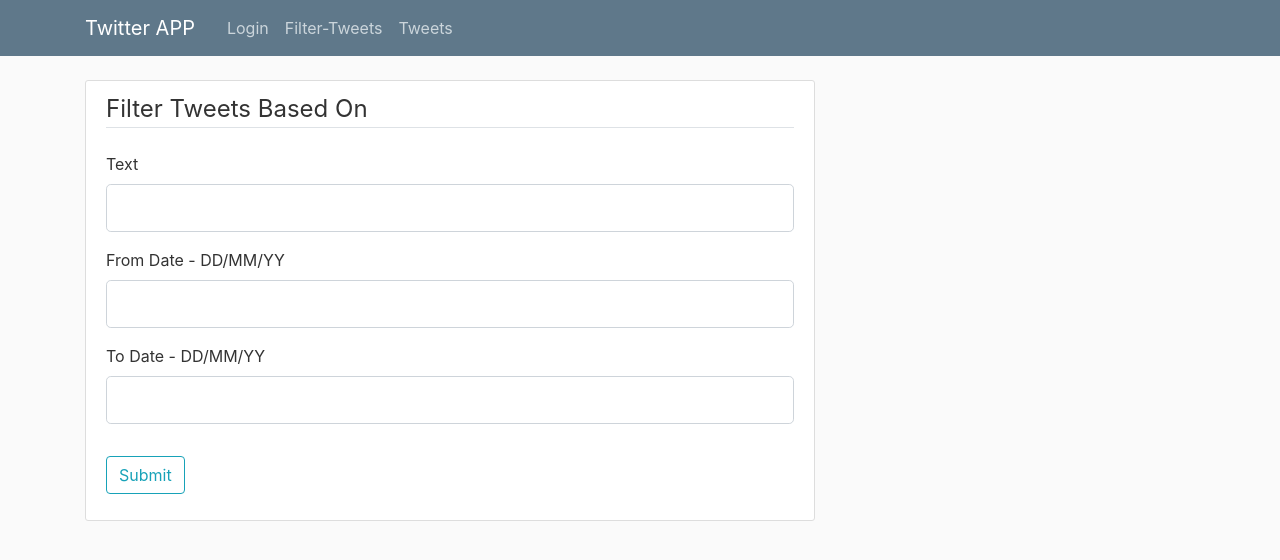
After one commit to praveenr2998/Twitter_App, a Flask app: page /filter in a window 1280 px wide. The commit adds this page. Shown: the top 560 px of the page. Run offline with Flask 2, Linux system fonts and the light colour scheme; some libraries are stand-ins or nearby versions.

```diff
--- a/app.py
+++ b/app.py
@@ -1,22 +1,39 @@
-from flask import Flask, request,render_template
+from flask import Flask, request,render_template, Flask, url_for, flash, redirect, session
 from tweepy.models import Status
 from models import features
+from forms import FilterForm, LoginForm
 
 
 app = Flask(__name__)
+app.config['SECRET_KEY'] = '5791628bb0b13ce0c676dfde280ba245'
 
-# To insert tweets to DB
+global obj1
+obj1 = features()
+
+
+# Provide Username
 @app.route('/')
-def hello_world():
-    global obj1
-    obj1 = features()
-    return obj1.insertDataToDb()
+@app.route("/login", methods=['GET', 'POST'])
+def login():
+    form = LoginForm()
+    if form.validate_on_submit():
+        if form.user_name.data is not None:
+            user_name = form.user_name.data
+            session["user_name"] = user_name
+            response = obj1.insertDataToDb(user_name)
+            if response.get("Status") is not None:
+                return redirect(url_for('fetchdataDB'))
+        else:
+            return "Unsuccessful Login"
+    return render_template('login.html', title='Login', form=form)
+
+
 
 
 # Display tweets chronologically
-@app.route('/fetchdata')
-def main_fetch_tweets_from_db():
-    data, message = obj1.fetch_tweets_from_db("Praveen18200450")
+@app.route('/fetchdataDB')
+def fetchdataDB():
+    data, message = obj1.fetch_tweets_from_db(session.get("user_name"))
 
     if message is True:
         return render_template('chronological_tweet_display.html', data=data)
@@ -29,5 +46,21 @@
 
 
 
+@app.route("/filter", methods=['GET', 'POST'])
+def filter():
+    form = FilterForm()
+    if form.validate_on_submit():
+        return "Filter Details Collected Successfully"
+    return render_template('filter.html', title='Filter', form=form)
+
+
+
+
+
+
+
+
+
+
 if __name__ == '__main__':
-	app.run()
+	app.run(debug=True)
--- /dev/null
+++ b/forms.py
@@ -0,0 +1,16 @@
+from flask_wtf import FlaskForm
+from wtforms import StringField, PasswordField, SubmitField, BooleanField
+from wtforms.validators import DataRequired
+
+
+class FilterForm(FlaskForm):
+    text = StringField('Text')
+    from_date = StringField('From Date  - DD/MM/YY')
+    to_date = PasswordField('To Date  - DD/MM/YY')
+    submit = SubmitField('Submit')
+
+
+class LoginForm(FlaskForm):
+    user_name = StringField('Twitter Username',
+                        validators=[DataRequired()])
+    submit = SubmitField('Submit')
--- /dev/null
+++ b/static/main.css
@@ -0,0 +1,80 @@
+body {
+  background: #fafafa;
+  color: #333333;
+  margin-top: 5rem;
+}
+
+h1, h2, h3, h4, h5, h6 {
+  color: #444444;
+}
+
+.bg-steel {
+  background-color: #5f788a;
+}
+
+.site-header .navbar-nav .nav-link {
+  color: #cbd5db;
+}
+
+.site-header .navbar-nav .nav-link:hover {
+  color: #ffffff;
+}
+
+.site-header .navbar-nav .nav-link.active {
+  font-weight: 500;
+}
+
+.content-section {
+  background: #ffffff;
+  padding: 10px 20px;
+  border: 1px solid #dddddd;
+  border-radius: 3px;
+  margin-bottom: 20px;
+}
+
+.article-title {
+  color: #444444;
+}
+
+a.article-title:hover {
+  color: #428bca;
+  text-decoration: none;
+}
+
+.article-content {
+  white-space: pre-line;
+}
+
+.article-img {
+  height: 65px;
+  width: 65px;
+  margin-right: 16px;
+}
+
+.article-metadata {
+  padding-bottom: 1px;
+  margin-bottom: 4px;
+  border-bottom: 1px solid #e3e3e3
+}
+
+.article-metadata a:hover {
+  color: #333;
+  text-decoration: none;
+}
+
+.article-svg {
+  width: 25px;
+  height: 25px;
+  vertical-align: middle;
+}
+
+.account-img {
+  height: 125px;
+  width: 125px;
+  margin-right: 20px;
+  margin-bottom: 16px;
+}
+
+.account-heading {
+  font-size: 2.5rem;
+}
--- /dev/null
+++ b/templates/filter.html
@@ -0,0 +1,54 @@
+{% extends "layout.html" %}
+{% block content %}
+    <div class="content-section">
+        <form method="POST" action="">
+            {{ form.hidden_tag() }}
+            <fieldset class="form-group">
+                <legend class="border-bottom mb-4">Filter Tweets Based On</legend>
+                <div class="form-group">
+                    {{ form.text.label(class="form-control-label") }}
+
+                    {% if form.text.errors %}
+                        {{ form.text(class="form-control form-control-lg is-invalid") }}
+                        <div class="invalid-feedback">
+                            {% for error in form.text.errors %}
+                                <span>{{ error }}</span>
+                            {% endfor %}
+                        </div>
+                    {% else %}
+                        {{ form.text(class="form-control form-control-lg") }}
+                    {% endif %}
+                </div>
+                <div class="form-group">
+                    {{ form.from_date.label(class="form-control-label") }}
+                    {% if form.from_date.errors %}
+                        {{ form.from_date(class="form-control form-control-lg is-invalid") }}
+                        <div class="invalid-feedback">
+                            {% for error in form.from_date.errors %}
+                                <span>{{ error }}</span>
+                            {% endfor %}
+                        </div>
+                    {% else %}
+                        {{ form.from_date(class="form-control form-control-lg") }}
+                    {% endif %}
+                </div>
+                <div class="form-group">
+                    {{ form.to_date.label(class="form-control-label") }}
+                    {% if form.to_date.errors %}
+                        {{ form.to_date(class="form-control form-control-lg is-invalid") }}
+                        <div class="invalid-feedback">
+                            {% for error in form.to_date.errors %}
+                                <span>{{ error }}</span>
+                            {% endfor %}
+                        </div>
+                    {% else %}
+                        {{ form.to_date(class="form-control form-control-lg") }}
+                    {% endif %}
+                </div>
+            </fieldset>
+            <div class="form-group">
+                {{ form.submit(class="btn btn-outline-info") }}
+            </div>
+        </form>
+    </div>
+{% endblock content %}
--- /dev/null
+++ b/templates/layout.html
@@ -0,0 +1,61 @@
+<!DOCTYPE html>
+<html>
+<head>
+    <!-- Required meta tags -->
+    <meta charset="utf-8">
+    <meta name="viewport" content="width=device-width, initial-scale=1, shrink-to-fit=no">
+
+    <!-- Bootstrap CSS -->
+    <link rel="stylesheet" href="https://maxcdn.bootstrapcdn.com/bootstrap/4.0.0/css/bootstrap.min.css" integrity="sha384-Gn5384xqQ1aoWXA+058RXPxPg6fy4IWvTNh0E263XmFcJlSAwiGgFAW/dAiS6JXm" crossorigin="anonymous">
+
+    <link rel="stylesheet" type="text/css" href="{{ url_for('static', filename='main.css') }}">
+
+    {% if title %}
+        <title>Twitter App - {{ title }}</title>
+    {% else %}
+        <title>Twitter App</title>
+    {% endif %}
+</head>
+<body>
+    <header class="site-header">
+      <nav class="navbar navbar-expand-md navbar-dark bg-steel fixed-top">
+        <div class="container">
+          <a class="navbar-brand mr-4" href="/">Twitter APP</a>
+          <div class="collapse navbar-collapse" id="navbarToggle">
+
+            <!-- Navbar Right Side -->
+            <div class="navbar-nav">
+              <a class="nav-item nav-link" href="{{ url_for('login') }}">Login</a>
+              <a class="nav-item nav-link" href="{{ url_for('filter') }}">Filter-Tweets</a>
+              <a class="nav-item nav-link" href="{{ url_for('fetchdataDB') }}">Tweets</a>
+            </div>
+          </div>
+        </div>
+      </nav>
+    </header>
+    <main role="main" class="container">
+      <div class="row">
+        <div class="col-md-8">
+          {% with messages = get_flashed_messages(with_categories=true) %}
+            {% if messages %}
+              {% for category, message in messages %}
+                <div class="alert alert-{{ category }}">
+                  {{ message }}
+                </div>
+              {% endfor %}
+            {% endif %}
+          {% endwith %}
+          {% block content %}{% endblock %}
+        </div>
+
+      </div>
+    </main>
+
+
+    <!-- Optional JavaScript -->
+    <!-- jQuery first, then Popper.js, then Bootstrap JS -->
+    <script src="https://code.jquery.com/jquery-3.2.1.slim.min.js" integrity="sha384-KJ3o2DKtIkvYIK3UENzmM7KCkRr/rE9/Qpg6aAZGJwFDMVNA/GpGFF93hXpG5KkN" crossorigin="anonymous"></script>
+    <script src="https://cdnjs.cloudflare.com/ajax/libs/popper.js/1.12.9/umd/popper.min.js" integrity="sha384-ApNbgh9B+Y1QKtv3Rn7W3mgPxhU9K/ScQsAP7hUibX39j7fakFPskvXusvfa0b4Q" crossorigin="anonymous"></script>
+    <script src="https://maxcdn.bootstrapcdn.com/bootstrap/4.0.0/js/bootstrap.min.js" integrity="sha384-JZR6Spejh4U02d8jOt6vLEHfe/JQGiRRSQQxSfFWpi1MquVdAyjUar5+76PVCmYl" crossorigin="anonymous"></script>
+</body>
+</html>
```
Also changed, not shown: models.py (+8 -8 lines), templates/chronological_tweet_display.html (+8 -8 lines), templates/login.html (added, +27 -0 lines).
